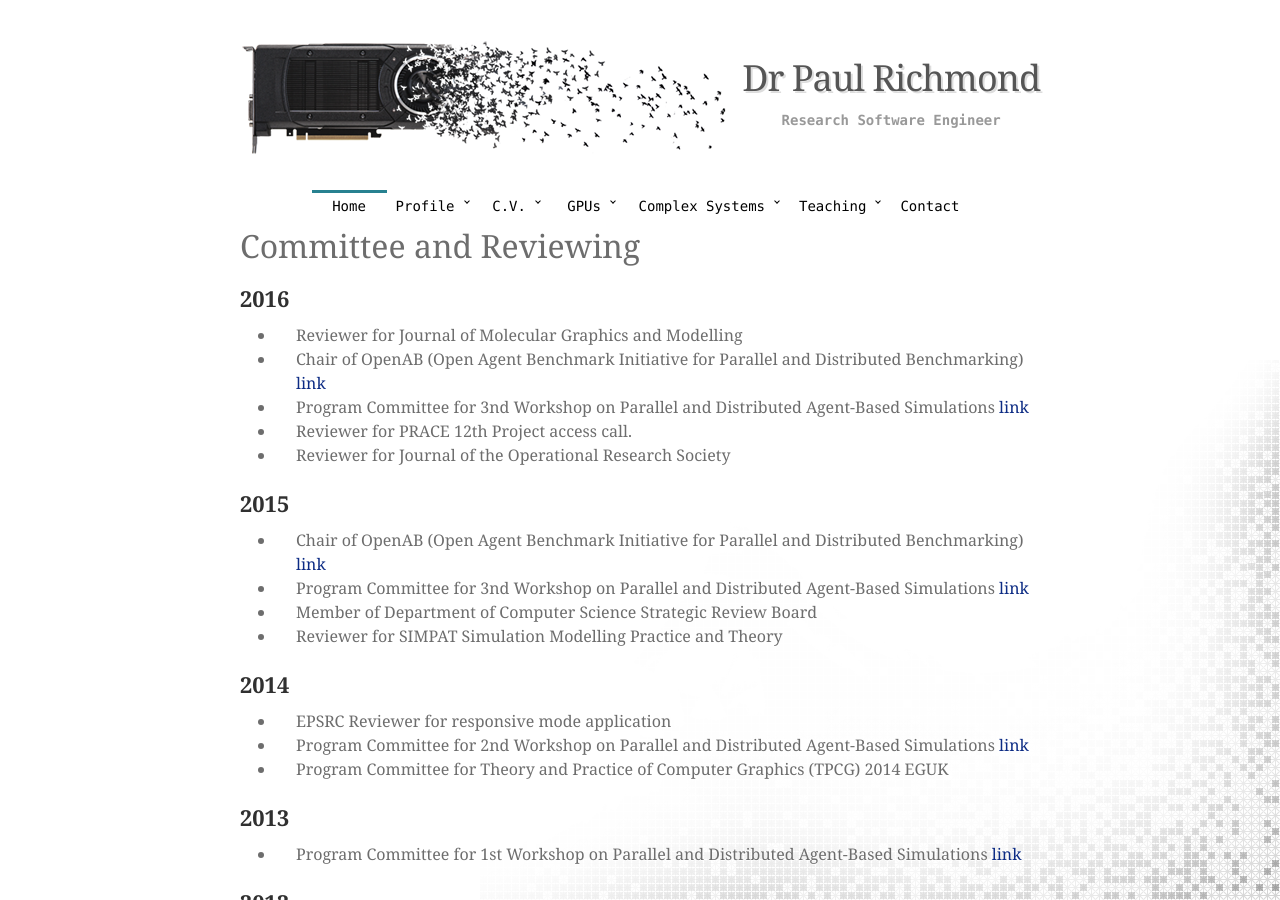
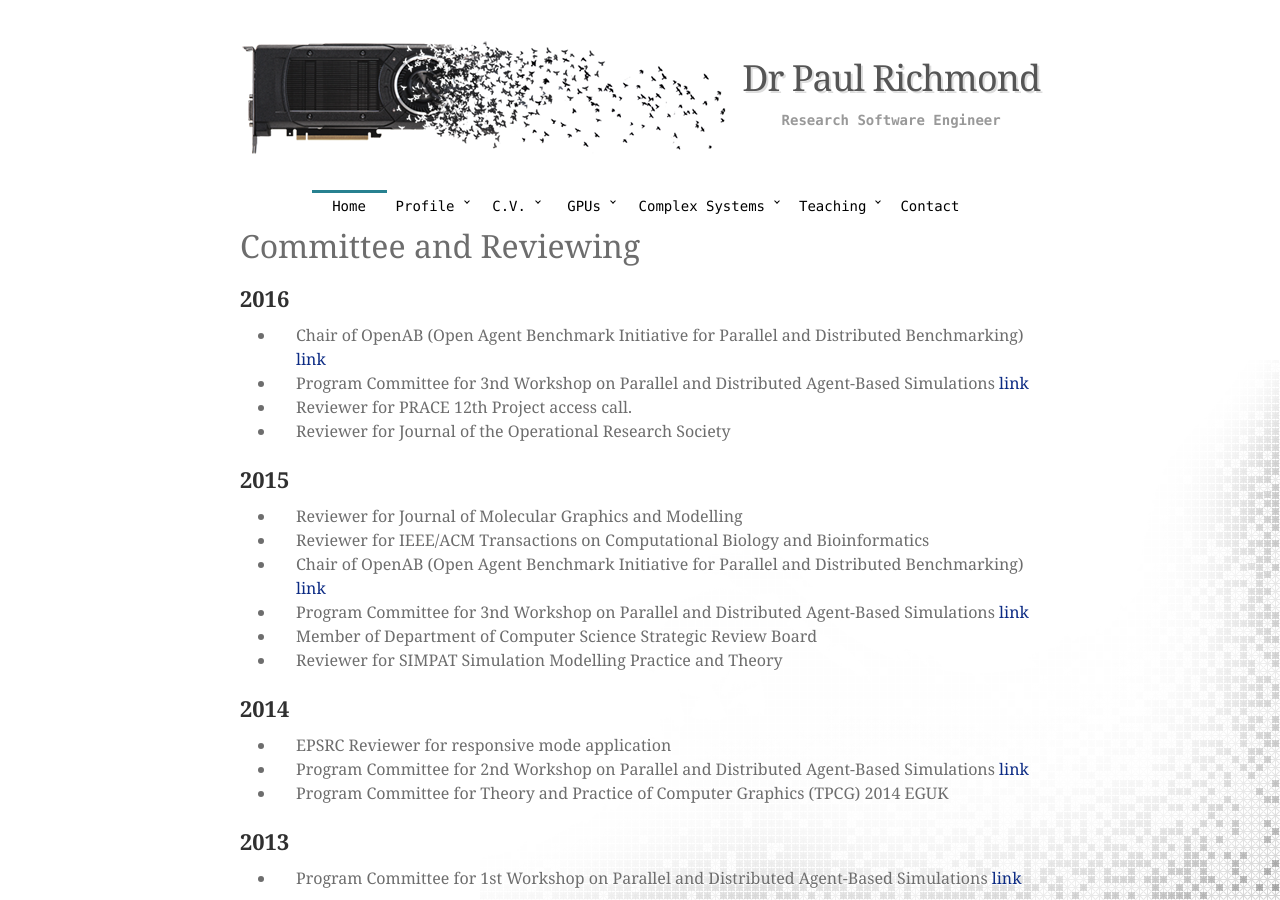
Before and after one commit to mondus/mondus.github.io, a Jekyll site: the page built from cv/committe/index.md, in a window 1280 px wide and 900 px high. Built offline with Jekyll 4.4.1, drawn with Linux system fonts in a browser that asks for light colours; nearby versions of some CDN libraries; some web fonts are replaced.

Commit message:
Update index.md

```diff
--- a/cv/committe/index.md
+++ b/cv/committe/index.md
@@ -15,6 +15,8 @@ layout: homepage
 
 ## 2015
 
+* Reviewer for Journal of Molecular Graphics and Modelling
+* Reviewer for IEEE/ACM Transactions on Computational Biology and Bioinformatics
 * Chair of OpenAB (Open Agent Benchmark Initiative for Parallel and Distributed Benchmarking) [link](http://www.openab.org/)
 * Program Committee for 3nd Workshop on Parallel and Distributed Agent-Based Simulations [link](http://www.padabs.org/)
 * Member of Department of Computer Science Strategic Review Board
```
Also changed, not shown: other parts of cv/committe/index.md (+1 -1 lines).
